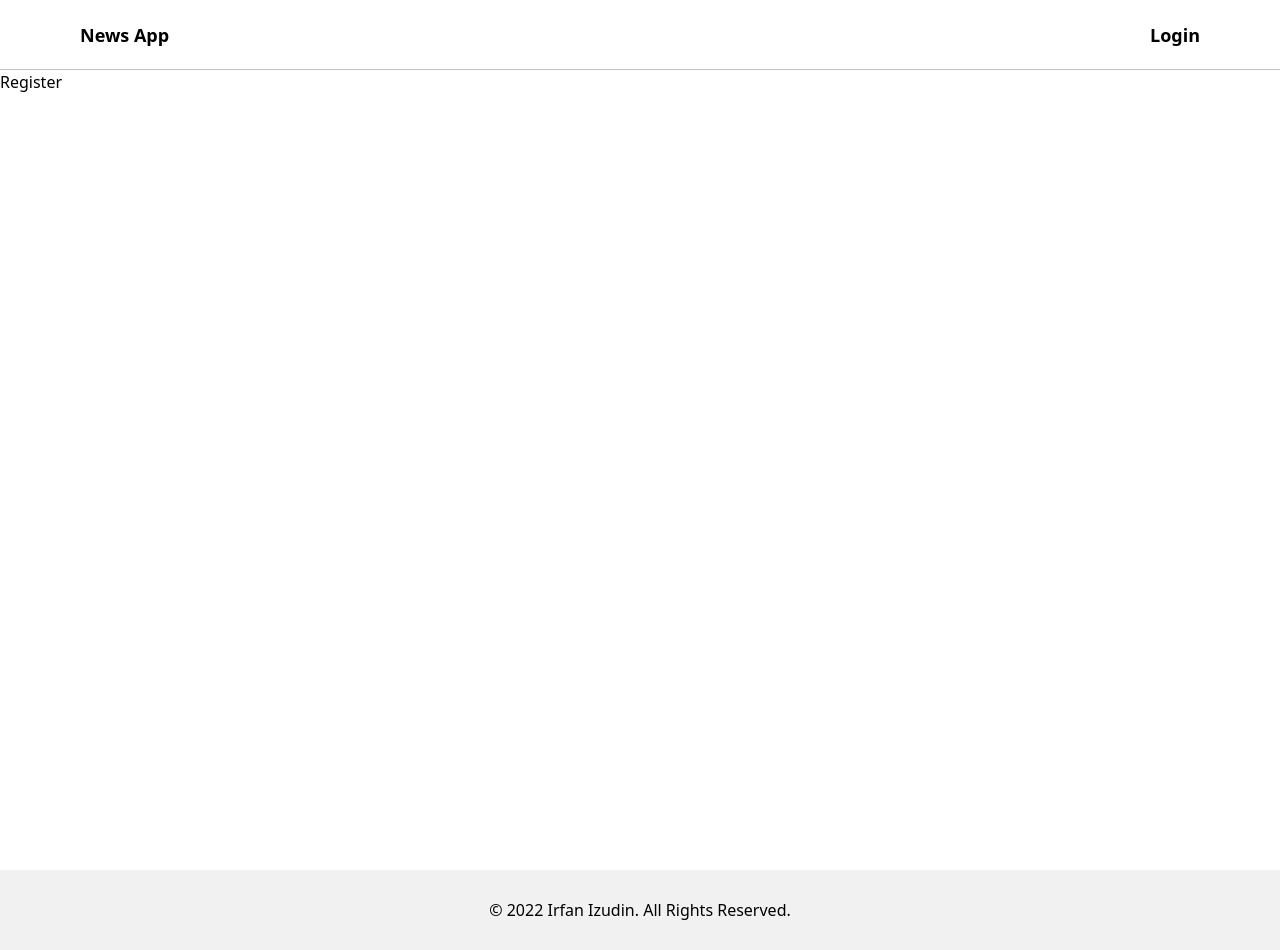
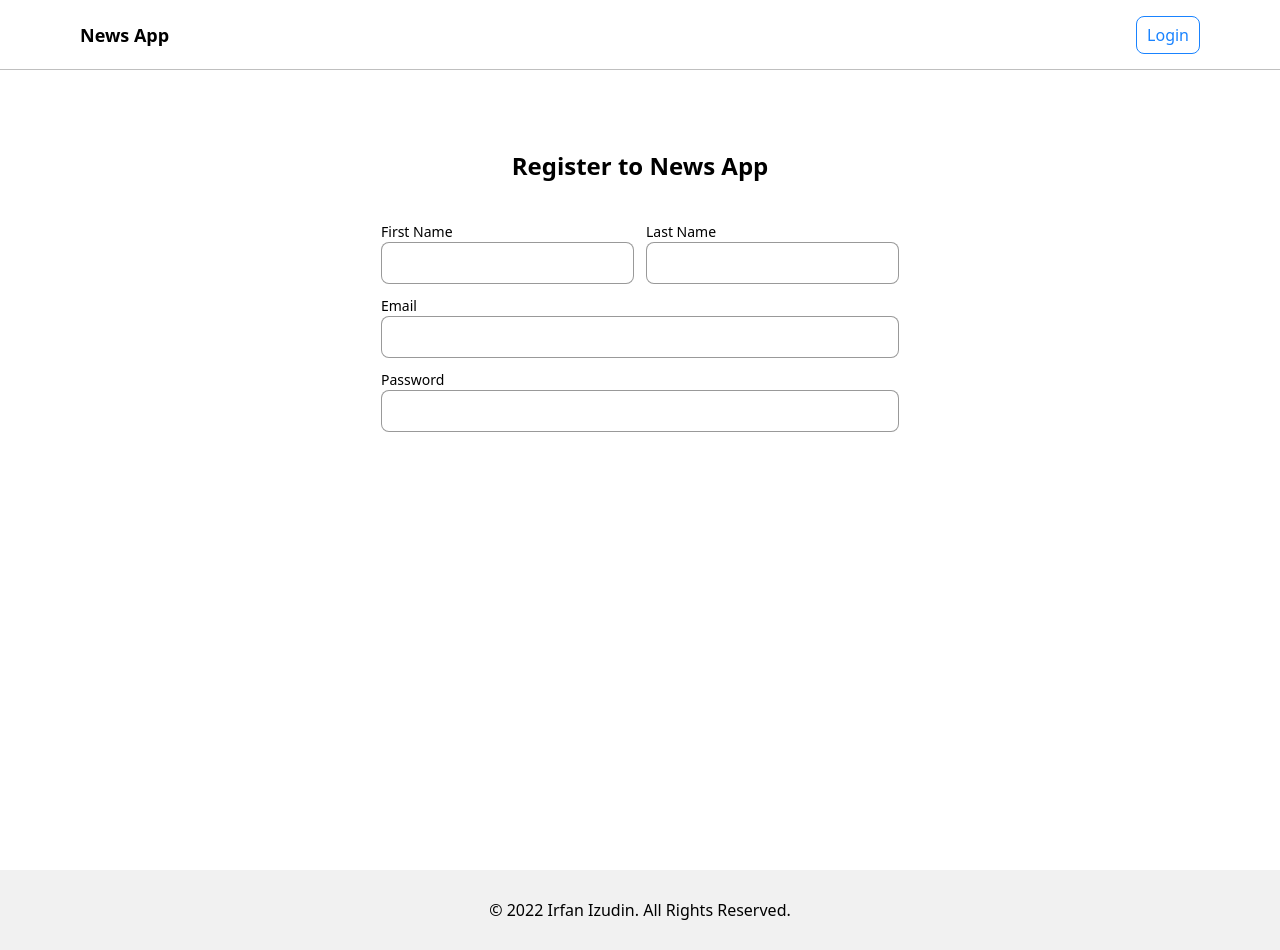
Before and after one commit to irfanizudin/news-app, a Next.js app: page /register in a window 1280 px wide. Built offline with nearby package versions, Linux system fonts and the light colour scheme.

Commit message:
Create Input component

```diff
--- a/components/Button.js
+++ b/components/Button.js
@@ -5,7 +5,7 @@ const Button = ({ children, className, link }) => {
   return (
     <button
       onClick={() => router.push(`/${link}`)}
-      className={`${className} text-lg font-semibold capitalize`}
+      className={`${className} text-base font-medium capitalize`}
     >
       {children}
     </button>
--- a/components/Header.js
+++ b/components/Header.js
@@ -7,7 +7,9 @@ const Header = ({ buttonText, buttonLink }) => {
       <Link href="/">
         <a className="text-lg font-bold">News App</a>
       </Link>
-      <Button link={buttonLink}>{buttonText}</Button>
+      <Button className="text-blue border rounded-lg px-[10px] py-[6px]" link={buttonLink}>
+        {buttonText}
+      </Button>
     </div>
   );
 };
--- /dev/null
+++ b/components/Input.js
@@ -0,0 +1,17 @@
+const Input = ({ label, labelFor, type }) => {
+  return (
+    <div className="w-full flex flex-col">
+      <label className="text-sm" htmlFor={labelFor}>
+        {label}
+      </label>
+      <input
+        type={type}
+        id={labelFor}
+        className="w-full outline-none px-[10px] py-[8px] rounded-lg border border-black/40 focus:border-blue focus:ring-1"
+        required
+      />
+    </div>
+  );
+};
+
+export default Input;
--- a/components/Layout.js
+++ b/components/Layout.js
@@ -28,7 +28,7 @@ const Layout = ({ children, title, description }) => {
         <meta property="twitter:image" content="" />
       </Head>
       <Header buttonText={btnHeader} buttonLink={btnHeader} />
-      <main className="w-full min-h-screen">{children}</main>
+      <main className="w-full min-h-screen bg-white flex justify-center">{children}</main>
       <Footer />
     </div>
   );
--- a/pages/register.js
+++ b/pages/register.js
@@ -1,9 +1,20 @@
+import Input from "../components/Input";
 import Layout from "../components/Layout";
 
 const register = () => {
   return (
     <Layout title="Register - News App" description="Register News App by Irfan Izudin">
-      Register
+      <div className="h-full flex flex-col justify-center mt-[80px]">
+        <h1 className="text-2xl font-bold text-center">Register to News App</h1>
+        <div className="w-full flex flex-col mt-10 space-y-3">
+          <div className="grid grid-cols-2 gap-3">
+            <Input label="First Name" labelFor="first_name" type="text" />
+            <Input label="Last Name" labelFor="last_name" type="text" />
+          </div>
+          <Input label="Email" labelFor="email" type="email" />
+          <Input label="Password" labelFor="password" type="password" />
+        </div>
+      </div>
     </Layout>
   );
 };
```
